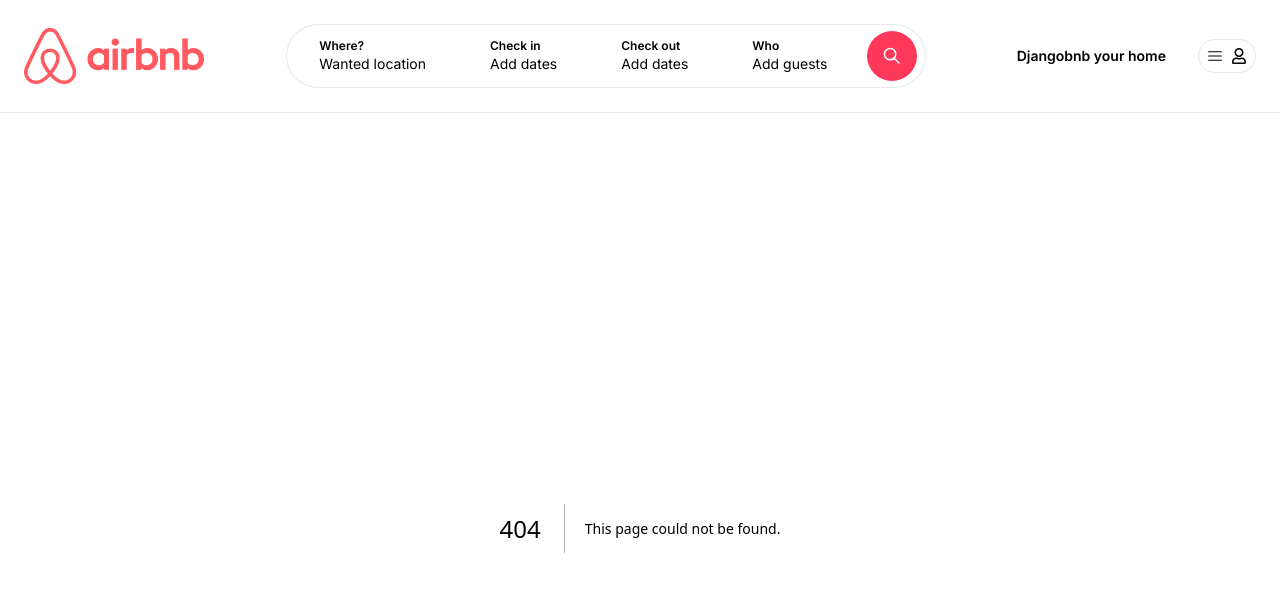
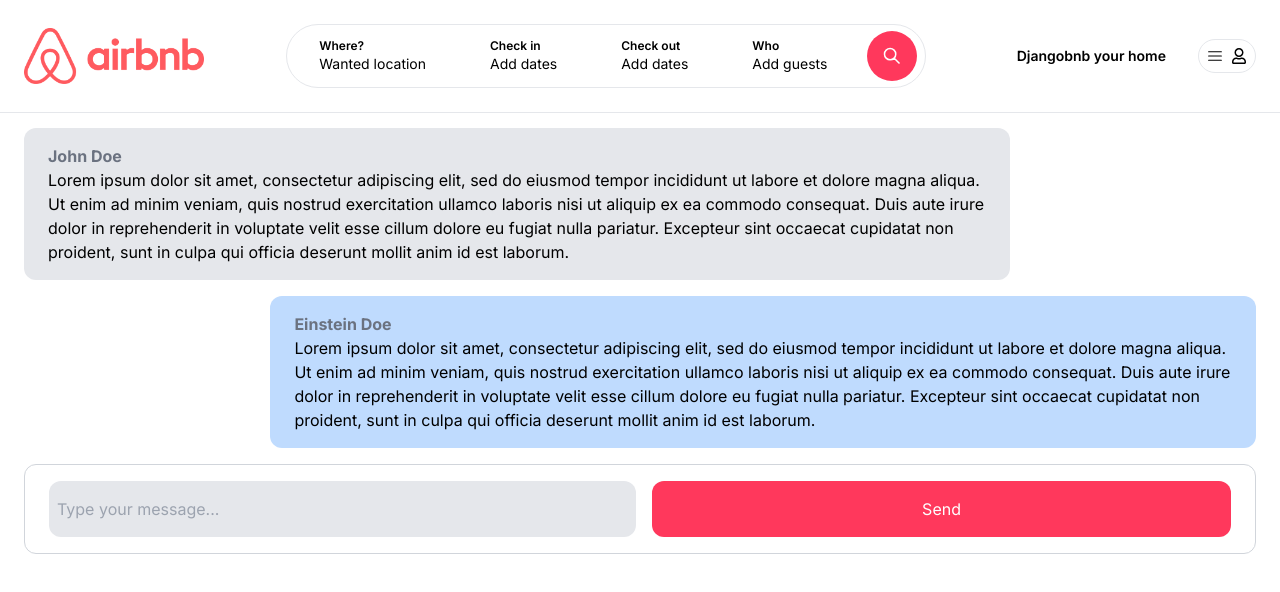
Before and after one commit to arwin50/djangobnb, a Next.js app: page /inbox/1 in a window 1280 px wide. Before the commit this address had no page. Shown: the top 592 px of the page. Built offline with nearby package versions, Linux system fonts and the light colour scheme.

Commit message:
[UI] added Conversation Detail and CustomButton components

```diff
--- /dev/null
+++ b/app/components/forms/CustomButton.tsx
@@ -0,0 +1,22 @@
+import React from "react";
+
+interface CustomButtonProps {
+  label: string;
+  onClick: () => void;
+  className?: string;
+}
+
+export const CustomButton: React.FC<CustomButtonProps> = ({
+  label,
+  className,
+  onClick,
+}) => {
+  return (
+    <div
+      onClick={onClick}
+      className={`w-full py-4 bg-airbnb hover:bg-airbnbDark text-white rounded-xl transition cursor-pointer ${className} text-center`}
+    >
+      {label}
+    </div>
+  );
+};
--- /dev/null
+++ b/app/components/inbox/ConversationDetail.tsx
@@ -0,0 +1,48 @@
+"use client";
+import React from "react";
+import { CustomButton } from "../forms/CustomButton";
+
+export const ConversationDetail = () => {
+  return (
+    <>
+      <div className="max-h-[400px] overflow-auto flex flex-col space-y-4">
+        <div className="w-[80%] py-4 px-6 rounded-xl bg-gray-200">
+          <p className="font-bold text-gray-500">John Doe</p>
+          <p className="">
+            Lorem ipsum dolor sit amet, consectetur adipiscing elit, sed do
+            eiusmod tempor incididunt ut labore et dolore magna aliqua. Ut enim
+            ad minim veniam, quis nostrud exercitation ullamco laboris nisi ut
+            aliquip ex ea commodo consequat. Duis aute irure dolor in
+            reprehenderit in voluptate velit esse cillum dolore eu fugiat nulla
+            pariatur. Excepteur sint occaecat cupidatat non proident, sunt in
+            culpa qui officia deserunt mollit anim id est laborum.
+          </p>
+        </div>
+        <div className="w-[80%] ml-[20%] py-4 px-6 rounded-xl bg-blue-200">
+          <p className="font-bold text-gray-500">Einstein Doe</p>
+          <p className="">
+            Lorem ipsum dolor sit amet, consectetur adipiscing elit, sed do
+            eiusmod tempor incididunt ut labore et dolore magna aliqua. Ut enim
+            ad minim veniam, quis nostrud exercitation ullamco laboris nisi ut
+            aliquip ex ea commodo consequat. Duis aute irure dolor in
+            reprehenderit in voluptate velit esse cillum dolore eu fugiat nulla
+            pariatur. Excepteur sint occaecat cupidatat non proident, sunt in
+            culpa qui officia deserunt mollit anim id est laborum.
+          </p>
+        </div>
+      </div>
+      <div className="mt-4 py-4 px-6 flex border border-gray-300 space-x-4 rounded-xl">
+        <input
+          type="text"
+          placeholder="Type your message..."
+          className="w-full p-2 bg-gray-200 rounded-xl"
+        />
+        <CustomButton
+          label="Send"
+          onClick={() => console.log("Clicked")}
+          className="w-[100px]"
+        />
+      </div>
+    </>
+  );
+};
--- /dev/null
+++ b/app/inbox/[id]/page.tsx
@@ -0,0 +1,10 @@
+import { ConversationDetail } from "@/app/components/inbox/ConversationDetail";
+import React from "react";
+
+export default function ConversationPage() {
+  return (
+    <main className="max-w-[1500px] mx-auto px-6 pb-6">
+      <ConversationDetail />
+    </main>
+  );
+}
--- a/app/inbox/page.tsx
+++ b/app/inbox/page.tsx
@@ -3,7 +3,7 @@
 
 export default function InboxPage() {
   return (
-    <main className="max-w-[1500px] mx-auto px-6 space-y-4">
+    <main className="max-w-[1500px] mx-auto px-6 pb-6 space-y-4">
       <h1 className="my-6 text-2xl">Inbox</h1>
 
       <Conversation />
--- a/app/landlords/[id]/page.tsx
+++ b/app/landlords/[id]/page.tsx
@@ -4,7 +4,7 @@
 
 export default function LandlordDetailPage() {
   return (
-    <main className="max-w-[1500px] mx-auto px-6 pb-6">
+    <main className="max-w-[1500px] mx-auto px-6 pb-6 pb-6">
       <div className="grid grid-cols-1 md:grid-cols-4 gap-4">
         <aside className="col-span-1 mb-4">
           <div className="flex flex-col items-center p-6 rounded-xl border border-gray-300 shadow-xl">
--- a/app/myproperties/page.tsx
+++ b/app/myproperties/page.tsx
@@ -3,7 +3,7 @@
 
 export default function MyPropertiesPage() {
   return (
-    <main className="max-w-[1500px] mx-auto px-6">
+    <main className="max-w-[1500px] mx-auto px-6 pb-6">
       <h1 className="my-6 text-2xl"> My properties</h1>
       <div className=" grid grid-cols-1 md:grid-cols-3 gap-6">
         <PropertyList />
--- a/app/myreservations/page.tsx
+++ b/app/myreservations/page.tsx
@@ -3,7 +3,7 @@
 
 export default function MyReservationsPage() {
   return (
-    <main className="max-w-[1500px] mx-auto px-6">
+    <main className="max-w-[1500px] mx-auto px-6 pb-6">
       <h1 className="my-6 pb-2 text-2xl">My reservations</h1>
       <div className="space-y-4">
         <div className="p-5  grid grid-cols-1 md:grid-cols-4 gap-4 shadow-md border border-gray-300 rounded-xl">
--- a/app/page.tsx
+++ b/app/page.tsx
@@ -3,7 +3,7 @@
 
 export default function Home() {
   return (
-    <main className="max-w-[1500px] mx-auto px-6">
+    <main className="max-w-[1500px] mx-auto px-6 pb-6">
       <Categories />
 
       <div className="mt-4 grid grid-cols-1 md:grid-cols-3 lg:grid-cols-5 gap-6">
--- a/app/properties/[id]/page.tsx
+++ b/app/properties/[id]/page.tsx
@@ -4,7 +4,7 @@
 
 export default function PropertyDetailPage() {
   return (
-    <main className="max-w-[1500px] mx-auto px-6 pb-6">
+    <main className="max-w-[1500px] mx-auto px-6 pb-6 pb-6">
       <div className="w-full h-[64vh] mb-4 overflow-hidden rounded-xl relative">
         <Image
           fill
```
